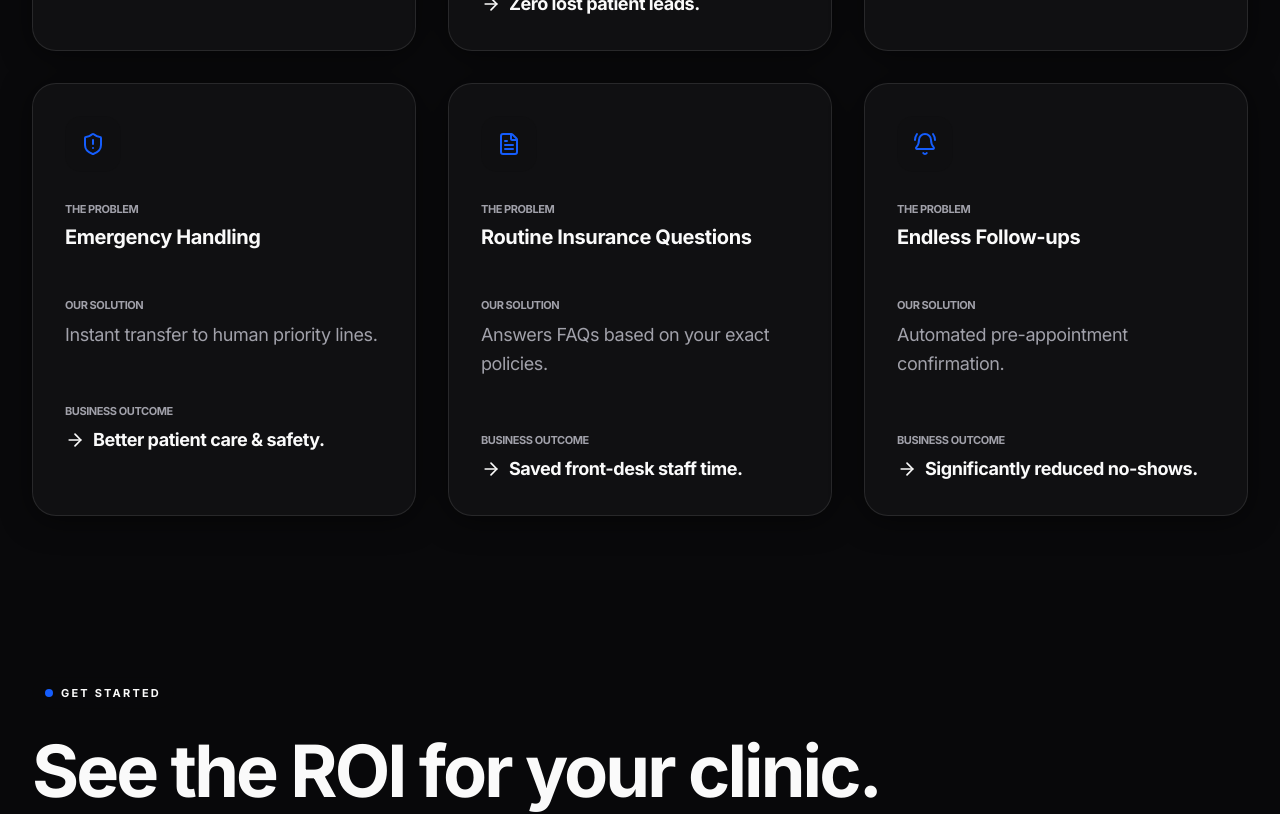
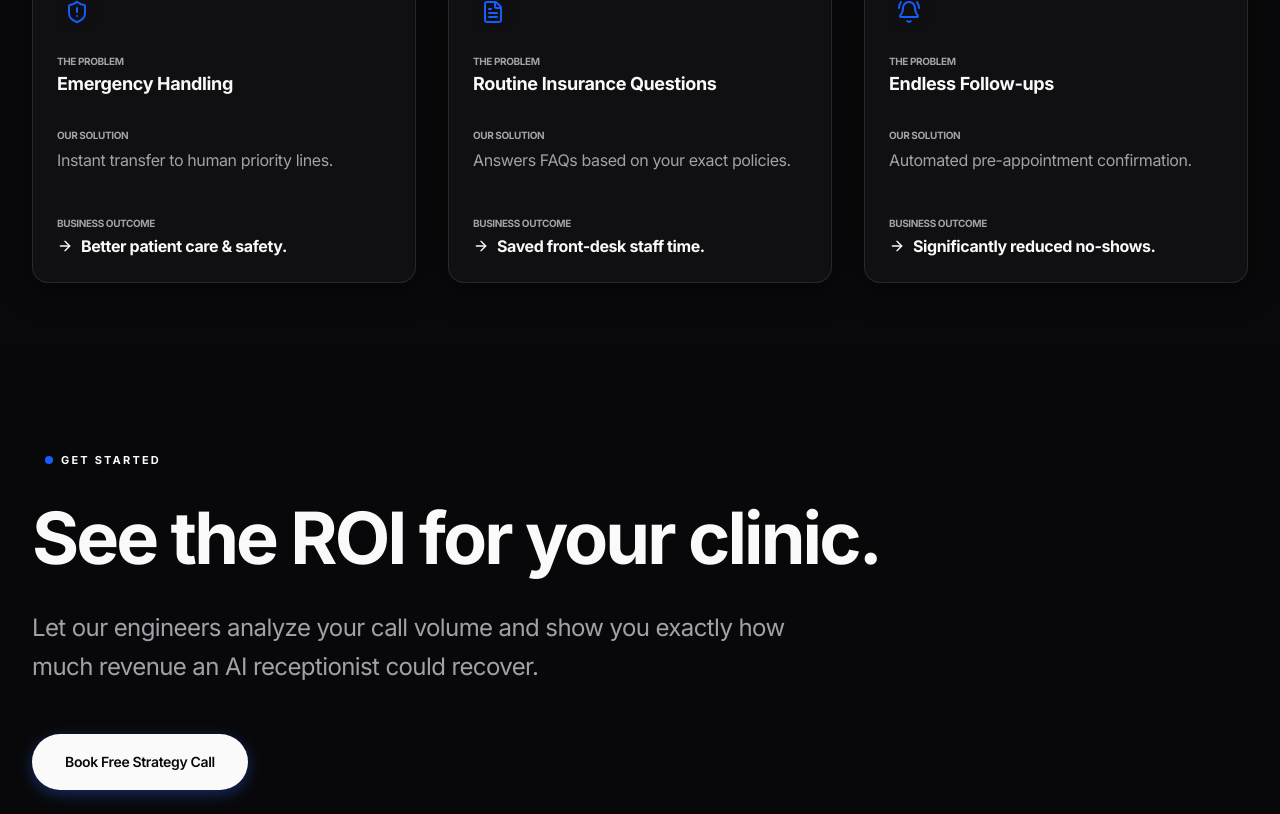
Before and after one commit to Engrritik/agency-web, a Next.js app: page /solutions in a window 1280 px wide. Shown: the part 980-1794 px from the top of the page. Built offline with nearby package versions, Linux system fonts and the light colour scheme.

Commit message:
Refine UI for premium SaaS aesthetic

```diff
--- a/app/page.tsx
+++ b/app/page.tsx
@@ -8,20 +8,13 @@ import InteractiveCard from "@/components/InteractiveCard";
 
 import NeumorphicBlob from "@/components/NeumorphicBlob";
 import { Phone, Menu } from "lucide-react";
+import Button from "@/components/ui/Button";
 
 export default function HomePage() {
   return (
     <div className="flex flex-col min-h-screen bg-[var(--background)]">
       {/* Hero Section - Neumorphic Redesign */}
       <section className="relative min-h-[90vh] flex flex-col items-center justify-center pt-32 pb-24 overflow-hidden">
-
-        {/* Floating Side Buttons */}
-        <button className="fixed left-8 top-1/2 -translate-y-1/2 w-12 h-12 rounded-2xl neu-flat flex items-center justify-center text-foreground hover:neu-pressed z-50 transition-all hidden md:flex">
-          <Menu className="w-5 h-5" />
-        </button>
-        <button className="fixed right-8 bottom-12 w-14 h-14 rounded-full neu-flat flex items-center justify-center text-foreground hover:neu-pressed z-50 transition-all">
-          <Phone className="w-6 h-6" />
-        </button>
 
         {/* Concentric Neumorphic Circles */}
         <div className="absolute top-1/2 left-1/2 -translate-x-1/2 -translate-y-1/2 w-[120vw] max-w-[1200px] aspect-square rounded-full neu-inset opacity-80 pointer-events-none">
@@ -54,14 +47,14 @@ export default function HomePage() {
 
           <FadeIn delay={0.3} className="flex flex-col sm:flex-row items-center gap-6">
             <Link href="/contact">
-              <button className="px-8 py-4 rounded-full bg-gradient-to-r from-blue-600 to-purple-600 text-white shadow-[0_0_15px_rgba(59,130,246,0.5)] hover:shadow-[0_0_25px_rgba(139,92,246,0.7)] transition-all text-sm font-semibold flex items-center gap-2">
+              <Button size="lg" variant="primary" className="flex items-center gap-2">
                 Book the Demo <ArrowRight className="w-4 h-4" />
-              </button>
+              </Button>
             </Link>
             <Link href="/demo">
-              <button className="px-8 py-4 rounded-full neu-flat hover:neu-pressed hover-glow transition-all text-sm font-semibold text-foreground">
+              <Button size="lg" variant="outline">
                 See How it Works
-              </button>
+              </Button>
             </Link>
           </FadeIn>
 
@@ -181,7 +174,7 @@ export default function HomePage() {
                 { title: "Built For Clinics", icon: <Stethoscope className="w-6 h-6" /> },
                 { title: "Lightning Fast", icon: <Zap className="w-6 h-6" /> },
               ].map((item, i) => (
-                <div key={i} className="shrink-0 w-72">
+                <div key={i} className="shrink-0 w-64">
                   <InteractiveCard innerClassName="p-6 flex items-center gap-4 h-full">
                     <div className="w-12 h-12 rounded-full neu-inset flex items-center justify-center text-foreground shrink-0 relative z-10 transition-transform group-hover:scale-110">
                       {item.icon}
--- a/components/Footer.tsx
+++ b/components/Footer.tsx
@@ -1,5 +1,6 @@
 import Link from "next/link";
 import Image from "next/image";
+import Logo from "./Logo";
 
 export default function Footer() {
   return (
@@ -8,7 +9,7 @@ export default function Footer() {
         <div className="grid grid-cols-1 md:grid-cols-2 lg:grid-cols-5 gap-12 lg:gap-8">
           <div className="col-span-1 md:col-span-2 lg:col-span-2">
             <Link href="/" className="flex items-center gap-2 mb-6 group inline-flex">
-              <Image src="/favicon.ico" alt="Nexus AI Logo" width={32} height={32} className="h-8 w-auto object-contain opacity-90 group-hover:opacity-100 transition-opacity" />
+              <Logo />
               <span className="font-bold font-serif text-2xl text-foreground tracking-tight">Nexus AI</span>
             </Link>
             <p className="text-base text-muted-foreground max-w-sm leading-relaxed">
--- a/components/InteractiveCard.tsx
+++ b/components/InteractiveCard.tsx
@@ -14,7 +14,7 @@ interface InteractiveCardProps {
 export default function InteractiveCard({
   children,
   className = "",
-  innerClassName = "p-8 md:p-10",
+  innerClassName = "p-6 md:p-8",
   permanent = false,
   darker = false
 }: InteractiveCardProps) {
@@ -34,11 +34,11 @@ export default function InteractiveCard({
   return (
     <div className={`relative group h-full ${className}`}>
       <div
-        className={`relative h-full rounded-3xl neu-flat hover:neu-flat-lg hover-glow transition-all duration-500 border border-transparent overflow-hidden ${innerClassName}`}
+        className={`relative h-full rounded-2xl neu-flat hover:neu-flat-lg hover-glow transition-all duration-500 border border-transparent overflow-hidden ${innerClassName}`}
         onMouseMove={handleMouseMove}
       >
         <motion.div
-          className={`pointer-events-none absolute -inset-px rounded-3xl ${innerOpacityClass}`}
+          className={`pointer-events-none absolute -inset-px rounded-2xl ${innerOpacityClass}`}
           style={{
             background: useMotionTemplate`
               radial-gradient(
--- /dev/null
+++ b/components/Logo.tsx
@@ -0,0 +1,11 @@
+import React from 'react';
+
+export default function Logo() {
+  return (
+    <div className="w-5 h-5 flex items-end gap-[2px]">
+      <div className="w-1 h-3 bg-foreground rounded-full"></div>
+      <div className="w-1 h-5 bg-foreground rounded-full"></div>
+      <div className="w-1 h-2 bg-foreground rounded-full"></div>
+    </div>
+  );
+}
--- a/components/Navbar.tsx
+++ b/components/Navbar.tsx
@@ -5,6 +5,7 @@ import Link from "next/link";
 import { Menu, X } from "lucide-react";
 import { usePathname } from "next/navigation";
 import Button from "./ui/Button";
+import Logo from "./Logo";
 
 const navLinks = [
   { name: "Home", href: "/" },
@@ -23,11 +24,7 @@ export default function Navbar() {
         <div className="flex h-14 items-center justify-between">
           <div className="flex items-center gap-2">
             <Link href="/" className="flex items-center gap-2 group">
-              <div className="w-5 h-5 flex items-end gap-[2px]">
-                <div className="w-1 h-3 bg-foreground rounded-full"></div>
-                <div className="w-1 h-5 bg-foreground rounded-full"></div>
-                <div className="w-1 h-2 bg-foreground rounded-full"></div>
-              </div>
+              <Logo />
               <span className="font-bold font-sans text-[17px] text-foreground tracking-tight ml-1.5">Nexus AI</span>
             </Link>
           </div>
--- a/components/SolutionCard.tsx
+++ b/components/SolutionCard.tsx
@@ -14,27 +14,27 @@ interface SolutionCardProps {
 
 export default function SolutionCard({ icon, problem, solution, outcome, className = "" }: SolutionCardProps) {
   return (
-    <InteractiveCard className={className} innerClassName="p-8 bg-white border-black/5">
-      <div className="w-14 h-14 rounded-[16px] bg-black/5 flex items-center justify-center text-blue-600 mb-8 relative z-10 transition-transform duration-300 group-hover:scale-105 border border-black/5">
+    <InteractiveCard className={className} innerClassName="p-6 bg-white border-black/5">
+      <div className="w-10 h-10 rounded-[12px] bg-black/5 flex items-center justify-center text-blue-600 mb-6 relative z-10 transition-transform duration-300 group-hover:scale-105 border border-black/5">
         {icon}
       </div>
 
-      <div className="space-y-6 flex-grow relative z-10">
+      <div className="space-y-4 flex-grow relative z-10">
         <div>
-          <h3 className="text-[11px] font-bold text-muted-foreground uppercase tracking-[0.2em] mb-2">The Problem</h3>
-          <p className="text-xl font-bold text-foreground transition-colors duration-300 tracking-[-0.02em] leading-snug">{problem}</p>
+          <h3 className="text-[10px] font-bold text-muted-foreground uppercase tracking-[0.2em] mb-1.5">The Problem</h3>
+          <p className="text-lg font-bold text-foreground transition-colors duration-300 tracking-[-0.02em] leading-snug">{problem}</p>
         </div>
 
-        <div className="border-t border-black/5 pt-6">
-          <h3 className="text-[11px] font-bold text-muted-foreground uppercase tracking-[0.2em] mb-2">Our Solution</h3>
-          <p className="text-lg text-muted-foreground leading-relaxed transition-colors duration-300">{solution}</p>
+        <div className="border-t border-black/5 pt-4">
+          <h3 className="text-[10px] font-bold text-muted-foreground uppercase tracking-[0.2em] mb-1.5">Our Solution</h3>
+          <p className="text-base text-muted-foreground leading-relaxed transition-colors duration-300">{solution}</p>
         </div>
       </div>
 
-      <div className="mt-8 pt-6 border-t border-black/5 relative z-10">
-        <h3 className="text-[11px] font-bold text-muted-foreground uppercase tracking-[0.2em] mb-2">Business Outcome</h3>
-        <div className="flex items-center gap-2 text-foreground font-bold text-lg tracking-tight group-hover:text-blue-600 transition-colors">
-          <ArrowRight className="w-5 h-5 group-hover:translate-x-1 transition-transform" />
+      <div className="mt-6 pt-5 border-t border-black/5 relative z-10">
+        <h3 className="text-[10px] font-bold text-muted-foreground uppercase tracking-[0.2em] mb-1.5">Business Outcome</h3>
+        <div className="flex items-center gap-2 text-foreground font-bold text-base tracking-tight group-hover:text-blue-600 transition-colors">
+          <ArrowRight className="w-4 h-4 group-hover:translate-x-1 transition-transform" />
           {outcome}
         </div>
       </div>
--- a/components/ui/Button.tsx
+++ b/components/ui/Button.tsx
@@ -13,10 +13,10 @@ const Button = forwardRef<HTMLButtonElement, ButtonProps>(
     const baseStyles = "inline-flex items-center justify-center rounded-full text-sm font-semibold transition-colors focus-visible:outline-none focus-visible:ring-2 focus-visible:ring-blue-600/50 disabled:pointer-events-none disabled:opacity-50 relative tracking-tight hover-glow group";
 
     const variants = {
-      primary: "bg-white/50 backdrop-blur-sm border border-black/10 text-foreground hover:bg-blue-600 hover:text-white hover:border-transparent shadow-sm hover:shadow-[0_8px_30px_rgba(37,99,235,0.6)]",
-      secondary: "bg-black/5 text-foreground hover:bg-black/10 backdrop-blur-sm",
-      outline: "border border-black/10 bg-white/50 backdrop-blur-sm hover:bg-blue-600 hover:text-white hover:border-transparent shadow-sm hover:shadow-[0_8px_30px_rgba(37,99,235,0.6)]",
-      ghost: "hover:bg-black/5 hover:text-foreground text-foreground backdrop-blur-sm",
+      primary: "bg-foreground text-background hover:bg-foreground/90 border border-transparent shadow-[0_0_15px_rgba(0,0,0,0.1)] hover:shadow-[0_0_25px_rgba(0,0,0,0.2)]",
+      secondary: "bg-background text-foreground border border-border hover:bg-muted/50 shadow-sm",
+      outline: "border border-border bg-transparent hover:bg-muted/50 text-foreground shadow-sm",
+      ghost: "hover:bg-muted/50 hover:text-foreground text-foreground",
     };
 
     const sizes = {
```
Also changed, not shown: components/BookingForm.tsx (+10 -10 lines).
